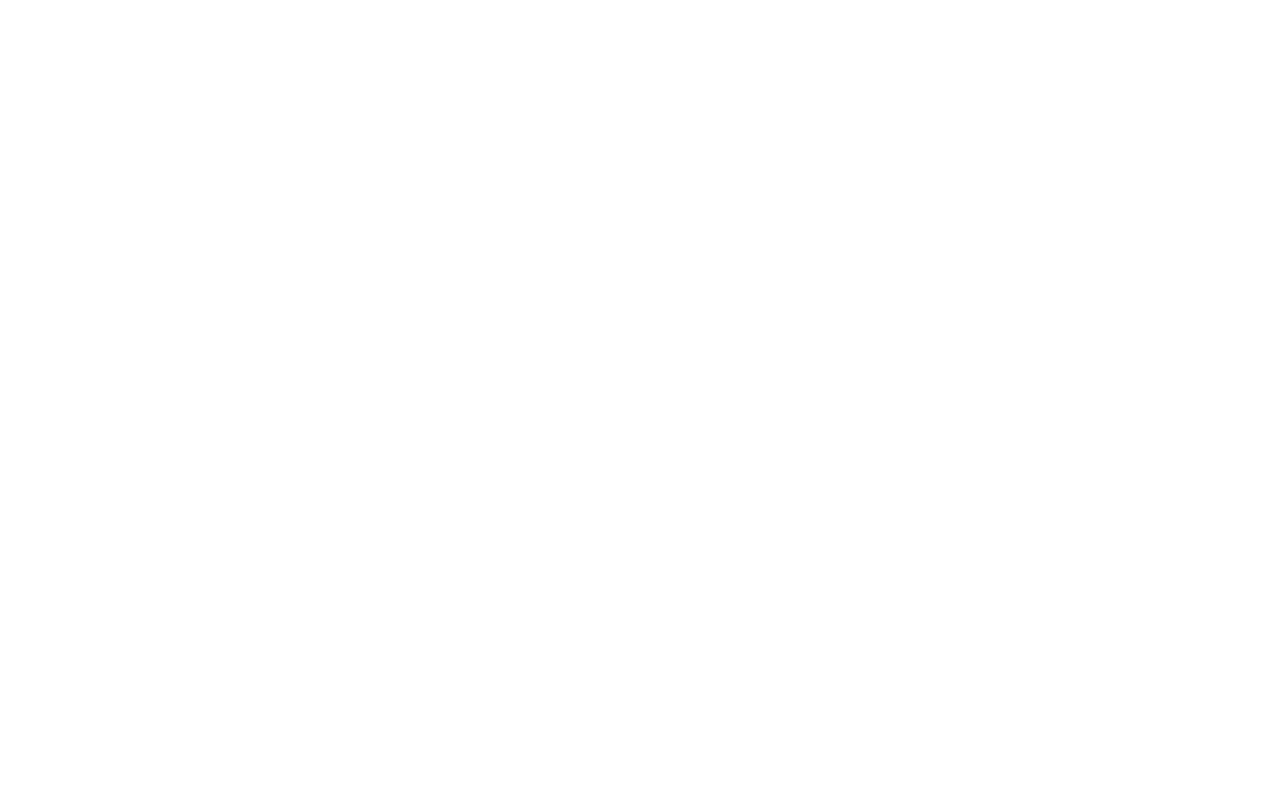
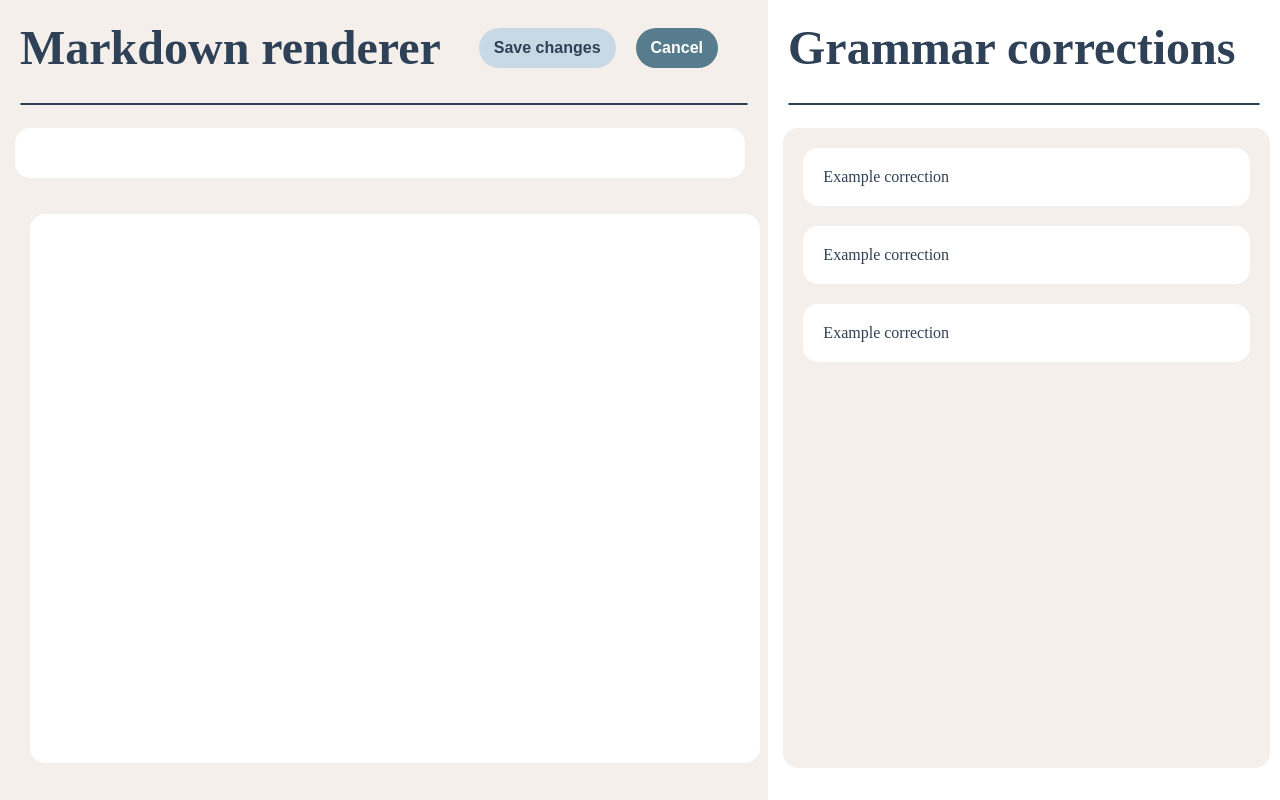
Before and after one commit to Reisorz/Markdown-Note-taking-App-Frontend, an Angular app: page /check-grammar in a window 1280 px wide. Before the commit this address led to /. Built offline with nearby package versions, Linux system fonts and the light colour scheme.

Commit message:
ADD grammar check component visual.

```diff
--- a/src/app/app.routes.ts
+++ b/src/app/app.routes.ts
@@ -1,7 +1,9 @@
 import { Routes } from '@angular/router';
 import { NoteListComponent } from './features/note-list/note-list.component';
+import { GrammarCheckComponent } from './features/grammar-check/grammar-check.component';
 
 export const routes: Routes = [
     {path: 'note-list', component: NoteListComponent},
-    {path: '', redirectTo: 'note-list', pathMatch: 'full'}
+    {path: '', redirectTo: 'note-list', pathMatch: 'full'},
+    {path: 'check-grammar', component: GrammarCheckComponent}
 ];
--- /dev/null
+++ b/src/app/features/grammar-check/grammar-check.component.css
@@ -0,0 +1,143 @@
+.main-container{
+    display: flex;
+    align-items: center;
+    height: 100vh;
+    width: 100vw;
+    margin: 0px;
+    padding: 0px;
+
+}
+
+h2{
+    font-size: 3rem;
+    margin: 20px;
+}
+
+.titles-hr{
+    border: 1px solid #2F4156;
+    border-radius: 5px;
+    margin-left: 20px;
+    margin-right: 20px;
+
+}
+
+.markdown-renderer-section{
+    display: flex;
+    flex-direction: column;
+    background-color: #F5EFEB;
+    color: #2F4156;
+    height: 100%;
+    width: 60%;
+}
+
+.markdown-renderer-header {
+    display: flex;
+    justify-content: space-between;
+}
+
+.buttons-div{
+    display: flex;
+    justify-content: center;
+    margin-right: 50px;
+    gap: 20px;
+}
+
+
+button{
+    color: #2F4156;
+    min-height: 40px;
+    border-radius: 100px;
+    border: none;
+    font-size: 1rem;
+    font-weight: bold;
+    cursor: pointer;
+    height: 30px;
+    align-self: center;
+    padding-right: 15px;
+    padding-left: 15px;
+}
+
+.cancel-button {
+    background-color: #567C8D;
+    color: #FFFFFF;
+}
+
+.save-changes-button{
+    background-color: #C8D9E6 ;
+}
+
+.markdown-renderer-div {
+    height: 100%;
+    display: flex;
+    flex-direction: column;
+}
+
+.note-title {
+    display: flex;
+    align-items: center;
+    height: 50px;
+    border-radius: 15px;
+    border: none;
+    outline: none;
+    width: 95%;
+    box-sizing: border-box;
+    background-color: #ffffff;
+    font-size: 1.5rem;
+    margin: 2%;
+    padding: 20px;
+}
+
+.note-content-input {
+    font-size: 1rem;
+    height: 80%;
+    resize: none;
+    margin: 20px 20px 20px 30px;
+    border-radius: 15px;
+    border: none;
+    padding: 20px;
+    outline: none;
+    width: 95%;
+    box-sizing: border-box;
+    background-color: #ffffff;
+    overflow-y: auto;
+    overflow-x: hidden;
+    white-space: pre-wrap;
+    }
+
+.grammar-error-section{
+    display: flex;
+    flex-direction: column;
+    background-color: #FFFFFF;
+    color: #2F4156;
+    height: 100%;
+    width: 40%;
+}
+
+.corrections-div {
+    font-size: 1rem;
+    height: 80%;
+    resize: none;
+    margin: 3%;
+    border: none;
+    border-radius: 15px;
+    padding: 20px;
+    outline: none;
+    width: 95%;
+    box-sizing: border-box;
+    background-color: #F5EFEB;
+    overflow-y: auto;
+    overflow-x: hidden;
+    white-space: pre-wrap;
+
+}
+
+.correction{
+    font-size: 1rem;
+    border: none;
+    border-radius: 15px;
+    padding: 20px;
+    margin-bottom: 20px;
+    outline: none;
+    box-sizing: border-box;
+    background-color: #ffffff;
+}
--- /dev/null
+++ b/src/app/features/grammar-check/grammar-check.component.html
@@ -0,0 +1,28 @@
+<div class="main-container">
+    <section class="markdown-renderer-section">
+        <div class="markdown-renderer-header">
+            <h2>Markdown renderer</h2>
+            <div class="buttons-div">
+                <button class="save-changes-button">Save changes</button>
+                <button class="cancel-button">Cancel</button>
+            </div>
+
+        </div>
+
+        <hr class="titles-hr">
+        <div class="markdown-renderer-div">
+            <div class="note-title"></div>
+            <textarea class="note-content-input" name="markdownContent" required="required"></textarea>
+        </div>
+    </section>
+    <section class="grammar-error-section">
+        <h2>Grammar corrections</h2>
+        <hr class="titles-hr">
+        <div class="corrections-div">
+            <div class="correction">Example correction</div>
+            <div class="correction">Example correction</div>
+            <div class="correction">Example correction</div>
+        </div>
+    </section>
+
+</div>
--- a/src/app/features/note-list/note-list.component.css
+++ b/src/app/features/note-list/note-list.component.css
@@ -79,6 +79,7 @@
 
 .note-list-title span {
     margin-right: 15px;
+    margin-left: 15px;
 }
 
 .note{
@@ -100,6 +101,21 @@
     color: #2F4156;
     height: 100%;
     width: 40%;
+}
+
+.markdown-header {
+    display: flex;
+    justify-content: space-between;
+    margin-right: 20px;
+
+}
+
+.check-grammar-button {
+    height: 30px;
+    align-self: center;
+    padding-right: 15px;
+    padding-left: 15px;
+    background-color: #C8D9E6;
 }
 
 .markdown-form, .html-div {
@@ -173,6 +189,7 @@
 .html-content {
     font-size: 1rem;
     height: 75%;
+    max-height: 630px;
     resize: none;
     margin-bottom: 20px;
     border-radius: 15px;
@@ -184,4 +201,5 @@
     background-color: #F5EFEB;
     overflow-y: auto;
     overflow-x: hidden;
+    white-space: pre-wrap;
     }
--- a/src/app/features/note-list/note-list.component.html
+++ b/src/app/features/note-list/note-list.component.html
@@ -15,7 +15,10 @@
         </div>
     </section>
     <section class="markdown-section">
-        <h2>Markdown</h2>
+        <div class="markdown-header">
+            <h2>Markdown</h2>
+            <button class="check-grammar-button" routerLink="/check-grammar">Check grammar</button>
+        </div>
         <hr class="content-section-hr">
         <form class="markdown-form">
             <input class="title-input" type="text" name="title" [(ngModel)]="selectedNote.title">
--- a/src/app/features/note-list/note-list.component.ts
+++ b/src/app/features/note-list/note-list.component.ts
@@ -58,13 +58,13 @@
 
   updateNote() {
     this.noteService.updateNote(this.selectedNote).subscribe({
-      next: (data) => {this.selectedNote = data
-        this.loadNoteList()
-        console.log(this.selectedNote)
-        this.toastr.success("Your note has been updated succesfully.", "Note updated!")
+      next: (data) => {this.selectedNote = data;
+        this.loadNoteList();
+        console.log(this.selectedNote);
+        this.toastr.success("Your note has been updated succesfully.", "Note updated!");
     },
-        error: (error:any) => {console.log(error),
-          this.toastr.error("You need to select a note first.", "No note selected.")
+        error: (error:any) => {console.log(error);
+          this.toastr.error("You need to select a note first.", "No note selected.");
         }
     })
   }
```
Also changed, not shown: src/app/features/grammar-check/grammar-check.component.ts (added, +12 -0 lines), 1 other file (tests, documents, lock files or other folders).
